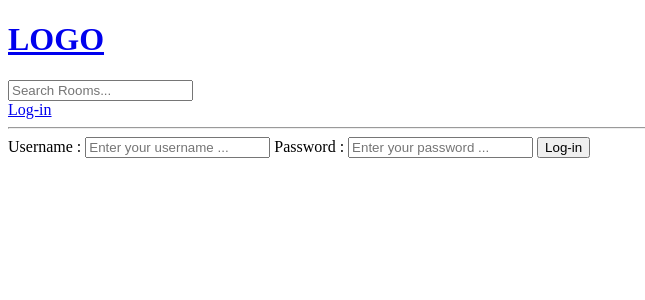
After one commit to HMZElidrissi/StudyPalConnect, a Django app: page /login/ in a window 1280 px wide. The commit adds this page. Shown: the top 300 px of the page, without its empty margins (0-645 px from the left). Run offline with Django 4.2, Linux system fonts and the light colour scheme.

Commit message:
Login & Logout implemented

```diff
--- a/Core/urls.py
+++ b/Core/urls.py
@@ -2,6 +2,8 @@ from django.urls import path
 from . import views
 
 urlpatterns = [
+    path('login/', views.login_page, name="login"),
+    path('logout/', views.logout_user, name="logout"),
     path('', views.home, name="home"),
     path('room/<str:pk>', views.room, name='room'),
     path('create-room/', views.create_room, name='create-room'),
--- a/Core/views.py
+++ b/Core/views.py
@@ -1,7 +1,36 @@
 from django.shortcuts import render, redirect
 from django.db.models import Q
+from django.contrib.auth.models import User
+from django.contrib.auth import authenticate, login, logout
+from django.contrib import messages
 from Core.models import Room, Topic
 from Core.forms import RoomForm
+
+
+def login_page(request):
+    if request.method == 'POST':
+        username = request.POST.get('username')
+        password = request.POST.get('password')
+
+        try:
+            user = User.objects.get(username=username)
+        except:
+            messages.error(request, "here's no user with this username")
+
+        user = authenticate(request, username=username, password=password)
+
+        if user is not None:
+            login(request, user)
+            return redirect('home')
+        else:
+            messages.error(request, "wrong password")
+
+    return render(request, 'Core/login_register.html', {})
+
+
+def logout_user(request):
+    logout(request)
+    return redirect('home')
 
 
 def home(request):
--- /dev/null
+++ b/templates/Core/login_register.html
@@ -0,0 +1,16 @@
+{% extends 'base.html' %}
+
+{% block content %}
+<div>
+    <form method="POST" action="">
+        {% csrf_token %}
+        <label> Username :
+            <input type="text" name="username" placeholder="Enter your username ..." />
+        </label>
+        <label> Password :
+            <input type="password" name="password" placeholder="Enter your password ..." />
+        </label>
+        <input type="submit" value="Log-in">
+    </form>
+</div>
+{% endblock %}
--- a/templates/base.html
+++ b/templates/base.html
@@ -9,6 +9,15 @@
 </head>
 <body>
     {% include 'navbar.html' %}
+
+    {% if messages %}
+        <ul class="messages">
+            {% for message in messages %}
+            <li{% if message.tags %} class="{{ message.tags }}"{% endif %}>{{ message }}</li>
+            {% endfor %}
+        </ul>
+    {% endif %}
+
     {% block content %}
         <!-- Page content -->
     {% endblock %}
--- a/templates/navbar.html
+++ b/templates/navbar.html
@@ -7,4 +7,11 @@
         <input type="text" name="q" placeholder="Search Rooms..." />
     </label>
 </form>
+
+{% if request.user.is_authenticated %}
+<a href="{% url 'logout' %}">Log-out</a>
+{% else %}
+<a href="{% url 'login' %}">Log-in</a>
+{% endif %}
+
 <hr>
```
Also changed, not shown: db.sqlite3.
